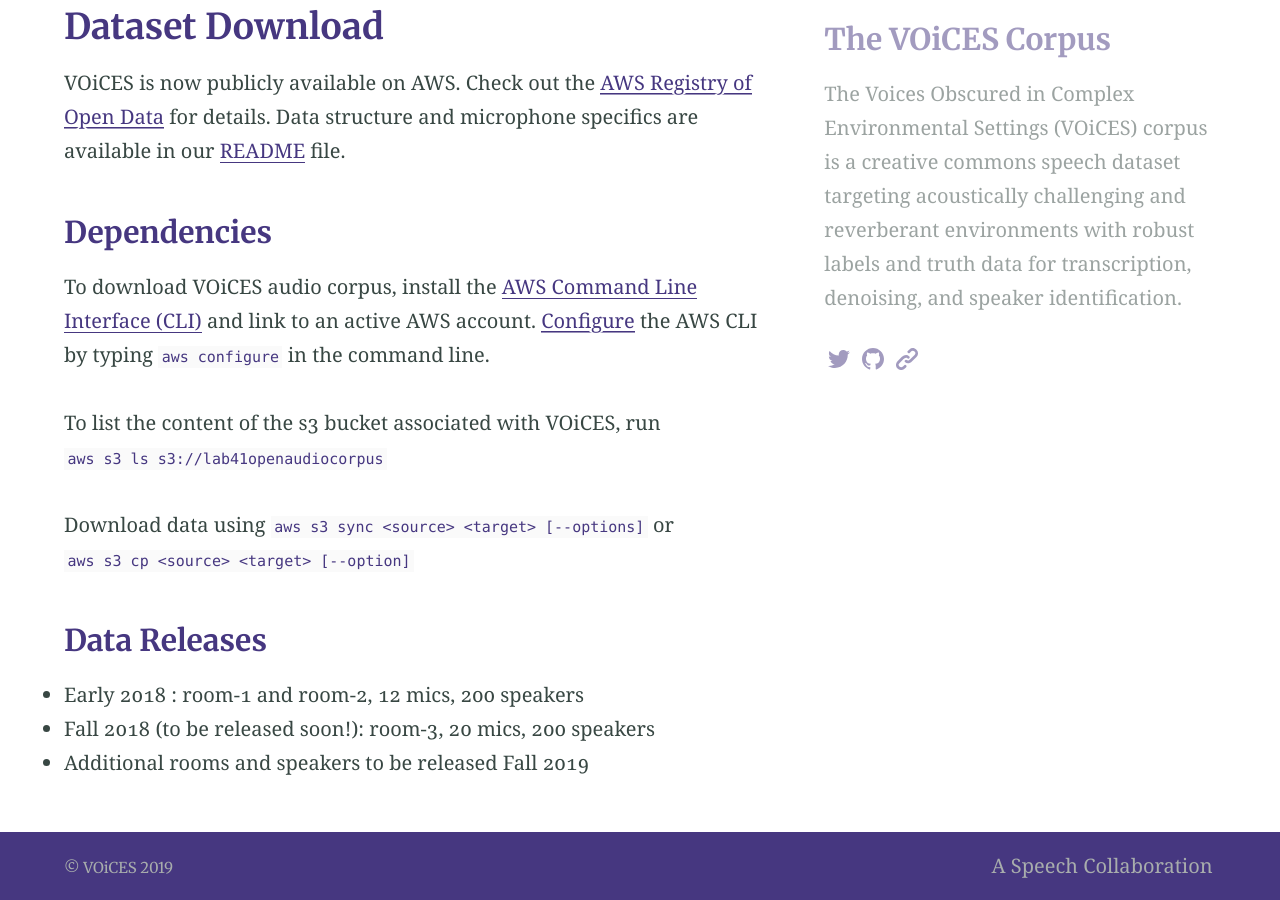
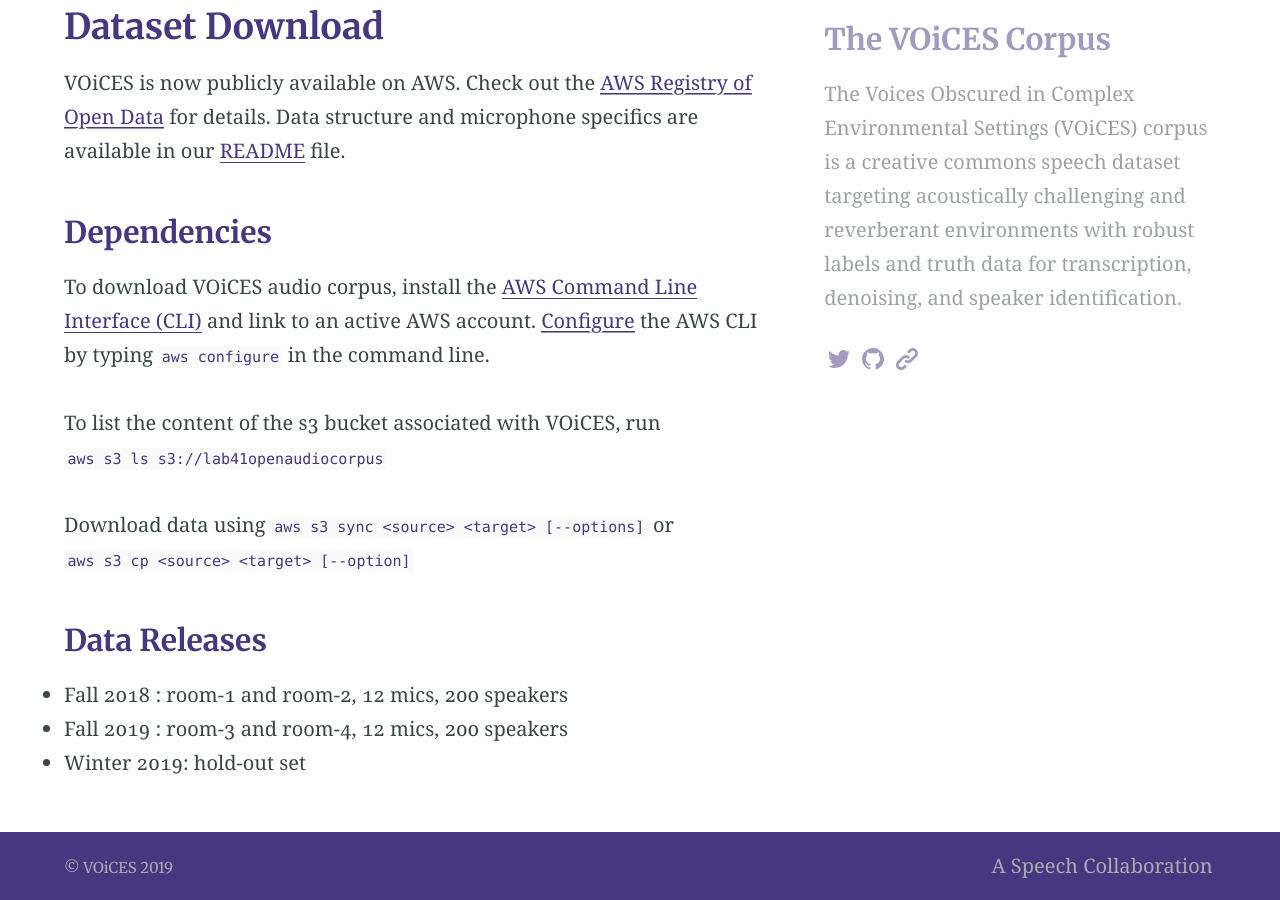
Before and after one commit to IQTLabs/voices, a Jekyll site: the page built from downloads.md, in a window 1280 px wide and 900 px high, scrolled down 462 px. Built offline with Jekyll 4.4.1, drawn with Linux system fonts in a browser that asks for light colours; our own code applies the rules of GitHub Pages for plain Markdown files.

Commit message:
data release update

````diff
--- a/downloads.md
+++ b/downloads.md
@@ -28,6 +28,6 @@
 ```aws s3 cp <source> <target> [--option]```
 
 ### Data Releases
-- Early 2018 : room-1 and room-2, 12 mics, 200 speakers
-- Fall 2018 (to be released soon!): room-3, 20 mics, 200 speakers
-- Additional rooms and speakers to be released Fall 2019
+- Fall 2018 : room-1 and room-2, 12 mics, 200 speakers
+- Fall 2019 : room-3 and room-4, 12 mics, 200 speakers
+- Winter 2019: hold-out set
````
Also changed, not shown: organizers.md (+3 -3 lines), 1 other file.
